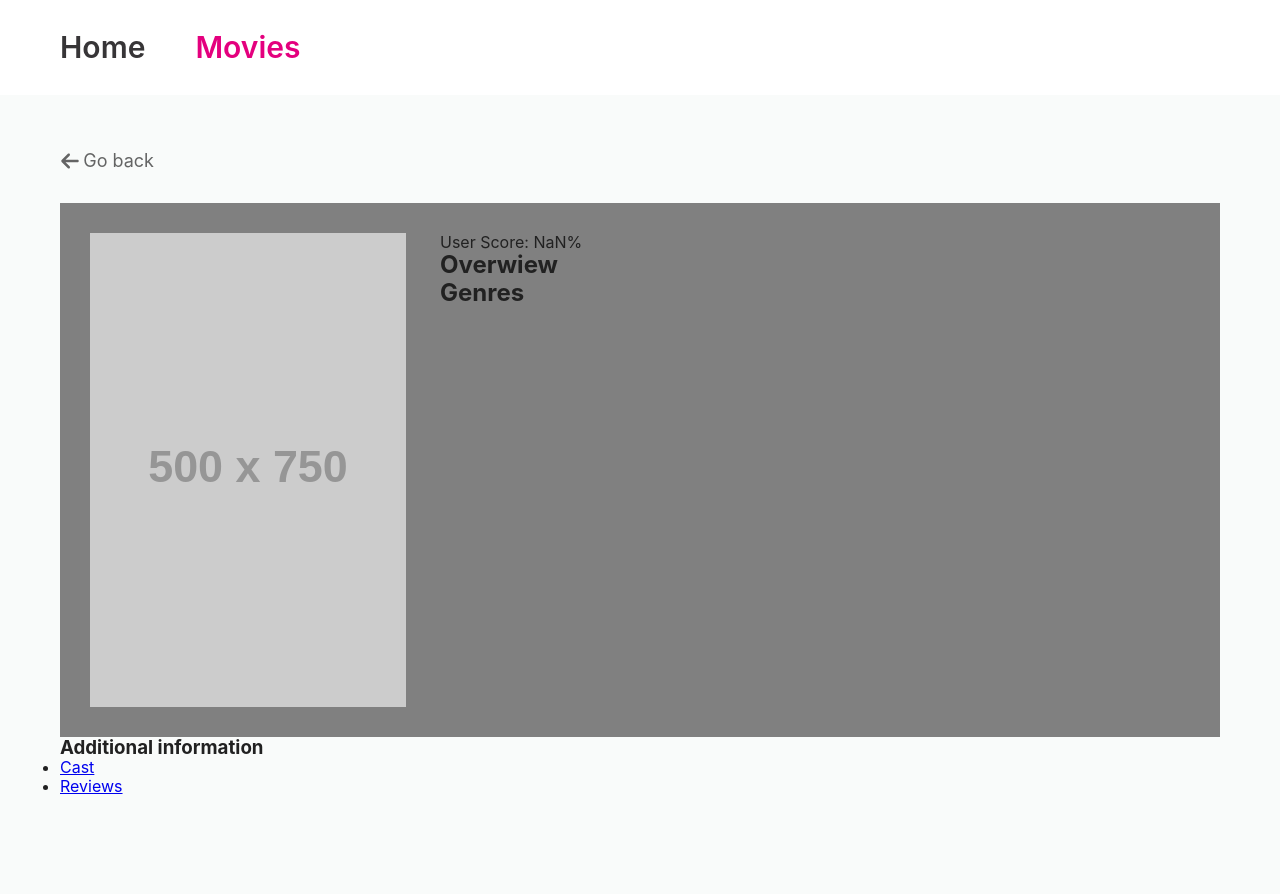
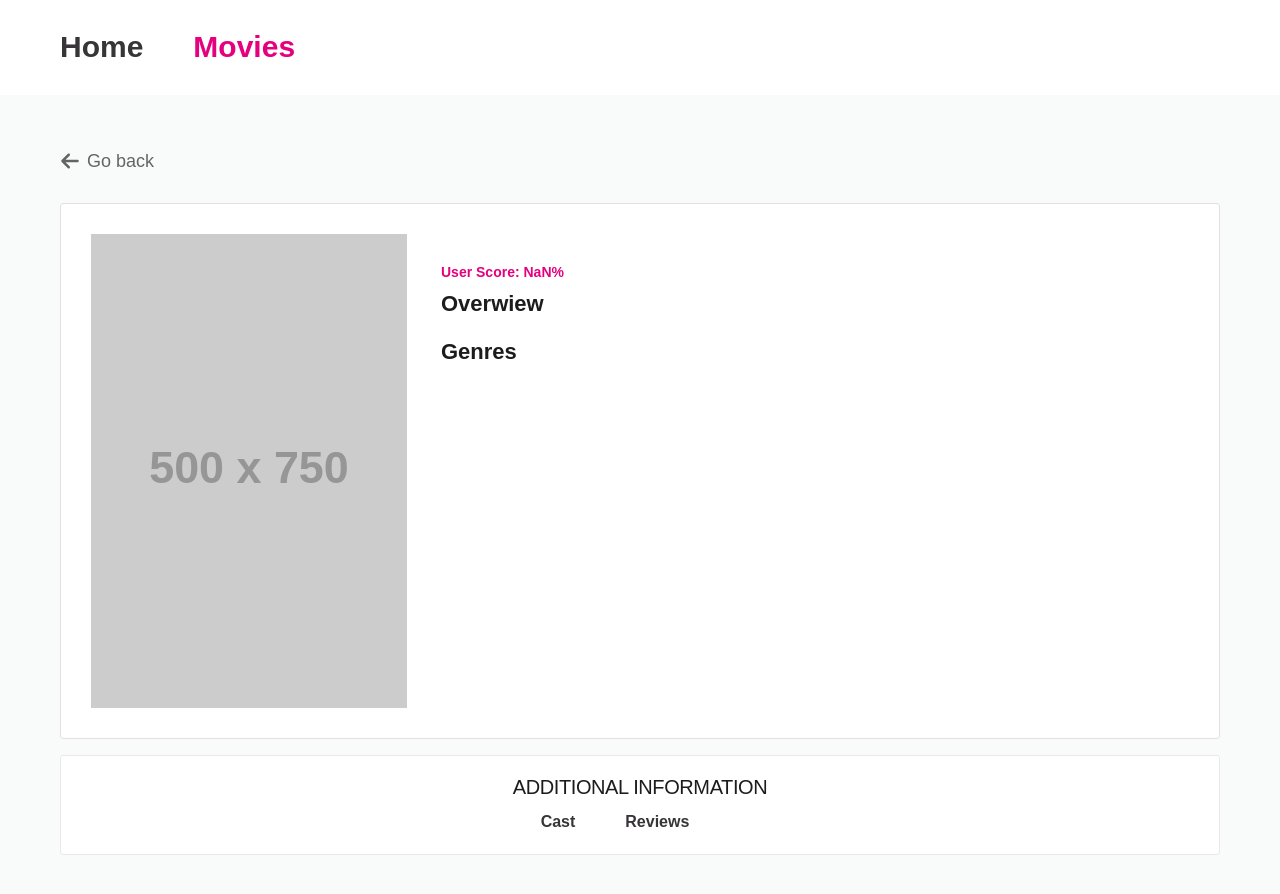
Before and after one commit to annaojdana/goit-react-hw-05-movies, a React (Create React App) app: page /movies/1 in a window 1280 px wide. Shown: the top 894 px of the page. Built offline with nearby package versions, Linux system fonts and the light colour scheme; no server answers.

Commit message:
styling more info about movie

```diff
--- a/src/index.css
+++ b/src/index.css
@@ -14,9 +14,8 @@ html {
 
 body {
   margin: 0;
-  font-family: -apple-system, BlinkMacSystemFont, 'Segoe UI', Roboto,
-    Oxygen-Sans, Ubuntu, Cantarell, 'Helvetica Neue', sans-serif;
-  color: #212121;
+  font-family: MyriadPro,sans-serif,Arial;
+  color: #1d1b1d;
   background-color: #F9FBFA;
   -webkit-font-smoothing: antialiased;
   -moz-osx-font-smoothing: grayscale;
--- a/src/pages/MovieDetailsPage/MovieDetailsPage.jsx
+++ b/src/pages/MovieDetailsPage/MovieDetailsPage.jsx
@@ -1,17 +1,54 @@
 import styles from './MovieDetailsPage.module.css';
 import React, { useState, useEffect, Suspense } from 'react';
+import styled from 'styled-components';
 import {
   useLocation,
   useNavigate,
   useParams,
-  Link,
   Outlet,
+  NavLink,
 } from 'react-router-dom';
 import { fetchMovieById } from 'services/apiSupport';
 import Loader from 'components/Loader/Loader';
 
+const StyledLink = styled(NavLink)`
+  position: relative;
+  color: #373537;
+  text-decoration: none;
+  font-weight: 600;
+  margin-right: 50px;
+  line-height: 25px;
+  &::after {
+    position: absolute;
+    left: 0;
+    bottom: -5px;
+    width: 100%;
+    height: 2px;
+    content: '';
+  }
+  &:hover {
+    &::after {
+      background-color: #e4007e;
+    }
+  }
+  &.active {
+    color: #e4007e;
+  }
+`;
+
 const MovieDetailsPage = () => {
-  const { btn, wrapper, left__content, right__content } = styles;
+  const {
+    btn,
+    wrapper,
+    left__content,
+    right__content,
+    heading,
+    vote,
+    text,
+    additional__heading,
+    additional__wrapper,
+    additional__list,
+  } = styles;
 
   const navigate = useNavigate();
   const location = useLocation();
@@ -46,26 +83,26 @@ const MovieDetailsPage = () => {
           )}
         </div>
         <div className={right__content}>
-          <h1>{title}</h1>
-          <p>User Score: {(vote_average * 10).toFixed(0)}%</p>
+          <h1 className={heading}>{title}</h1>
+          <p className={vote}>User Score: {(vote_average * 10).toFixed(0)}%</p>
           <h2>Overwiew</h2>
-          <p>{overview}</p>
+          <p className={text}>{overview}</p>
           <h2>Genres</h2>
-          <p>{genres?.map(({ name }) => name + ', ')}</p>
+          <p className={text}>{genres?.map(({ name }) => name + ', ')}</p>
         </div>
       </div>
-      <div>
-        <h3>Additional information</h3>
-        <ul>
+      <div className={additional__wrapper}>
+        <h3 className={additional__heading}>Additional information</h3>
+        <ul className={additional__list}>
           <li>
-            <Link to={`cast`} state={location.state}>
+            <StyledLink to={`cast`} state={location.state}>
               Cast
-            </Link>
+            </StyledLink>
           </li>
           <li>
-            <Link to={`reviews`} state={location.state}>
+            <StyledLink to={`reviews`} state={location.state}>
               Reviews
-            </Link>
+            </StyledLink>
           </li>
         </ul>
         <Suspense fallback={<Loader />}>
--- a/src/pages/MovieDetailsPage/MovieDetailsPage.module.css
+++ b/src/pages/MovieDetailsPage/MovieDetailsPage.module.css
@@ -1,15 +1,19 @@
-.wrapper{
+.wrapper {
   padding: 30px;
-  background-color: grey;
+  background-color: #fff;
   display: flex;
+  margin-bottom: 16px;
+  border: 1px solid #e2e1e0;
+  border-radius: 3px;
 }
-.left__content{
+.left__content {
   max-width: 316px;
   width: 100%;
   float: left;
 }
-.right__content{
-  padding-left: 34px;
+.right__content {
+  padding: 20px 34px;
+  min-width: 200px;
 }
 .btn {
   width: 100px;
@@ -31,3 +35,51 @@
 .btn:hover {
   opacity: 1;
 }
+.heading {
+  margin-bottom: 10px;
+  font-size: 30px;
+  font-weight: 500;
+  text-transform: uppercase;
+  letter-spacing: -0.025rem;
+}
+
+.right__content h2 {
+  font-size: 22px;
+  line-height: 28px;
+  font-weight: 600;
+  margin-bottom: 20px;
+}
+.text {
+  margin-bottom: 5px;
+  line-height: 25px;
+  font-size: 14px;
+  letter-spacing: 0.015rem;
+  color: #534b56;
+}
+.vote {
+  font-size: 14px;
+  font-weight: 700;
+  margin-bottom: 10px;
+  color: #e4007e;
+}
+.additional__heading {
+  text-align: center;
+  margin-bottom: 10px;
+  font-size: 20px;
+  font-weight: 500;
+  text-transform: uppercase;
+  letter-spacing: -0.025rem;
+}
+.additional__wrapper {
+  padding: 20px 16px;
+  margin-bottom: 16px;
+  background: #fff;
+  border-radius: 3px;
+  border: 1px solid #e9e9eb;
+  width: 100%;
+}
+.additional__list{
+  list-style-type: none;
+  display: flex;
+  justify-content: center;
+}
```
